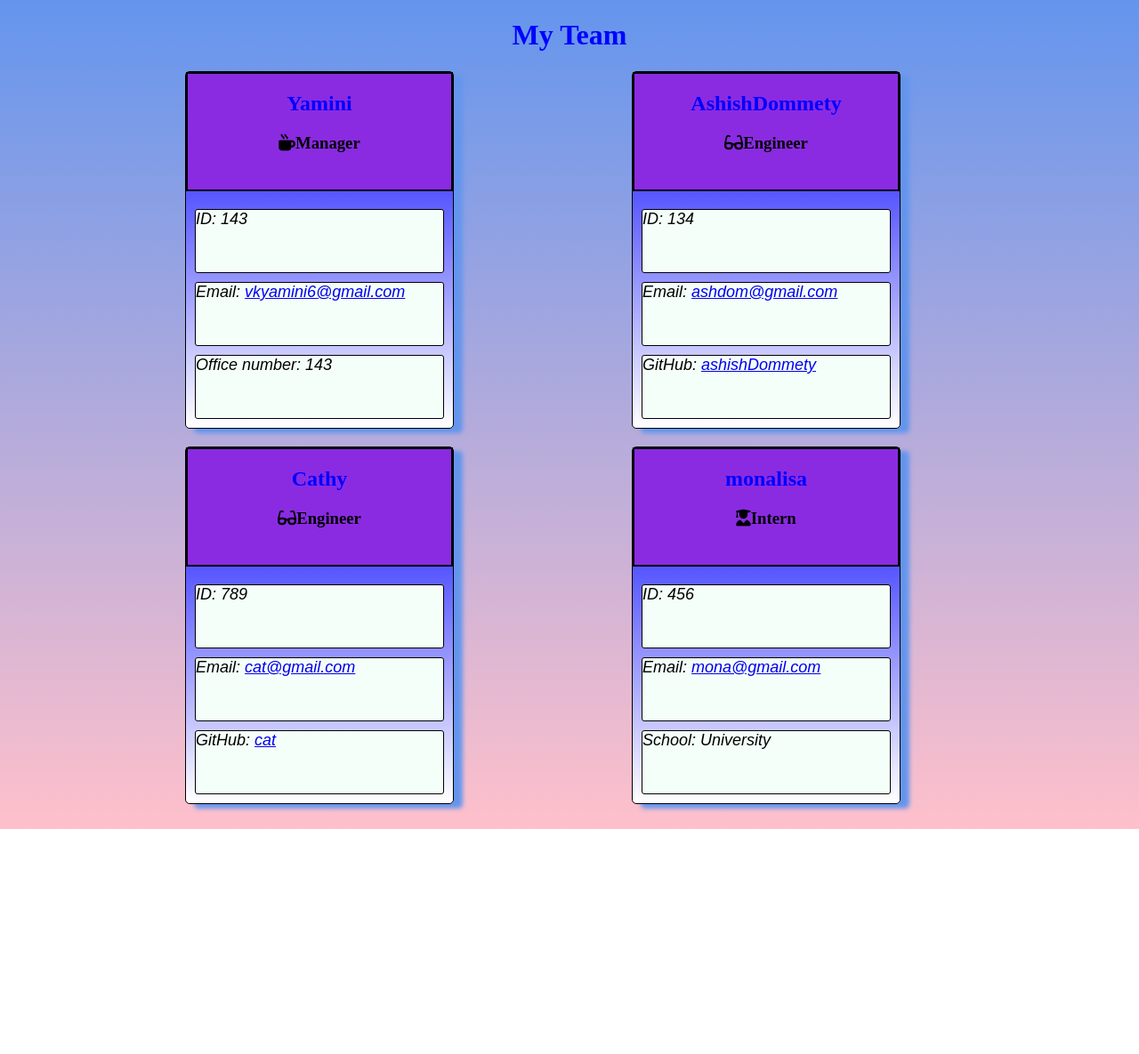
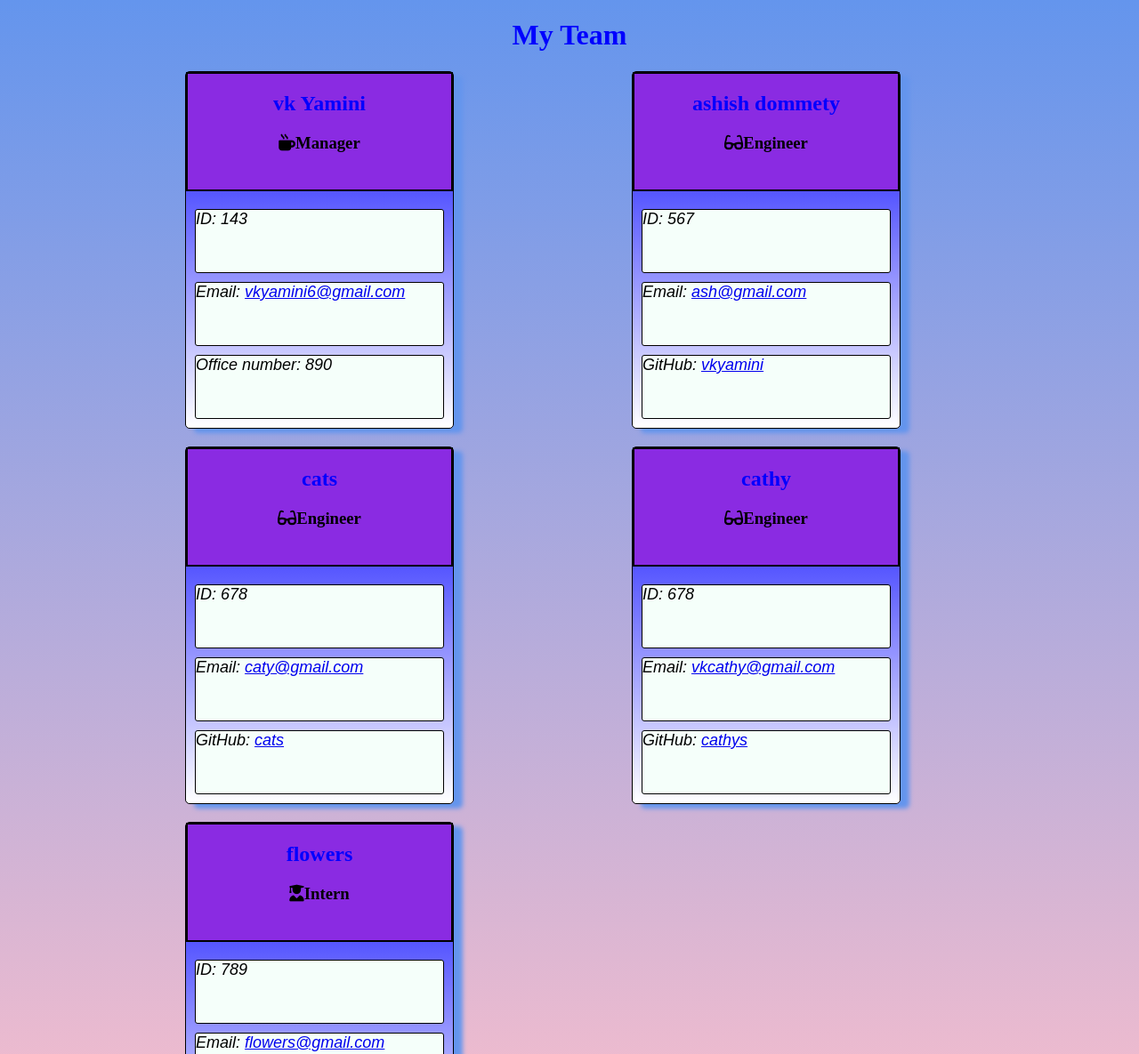
Before and after one commit to vkyamini/generate-Team-profile, a website: page index.html in a window 1280 px wide. Shown: the top 1185 px of the page at 89% size. Before the commit the page ends 932 px from the top, so only its background shows below. Drawn offline with Linux system fonts and the light colour scheme.

```diff
--- a/index.html
+++ b/index.html
@@ -25,56 +25,70 @@
 
         <div class="card employee-card">
         <div class="card-header">
-            <h2 class="card-title">Yamini</h2>
+            <h2 class="card-title">vk Yamini</h2>
             <h3 class="card-title"><i class="fas fa-mug-hot mr-2"></i>Manager</h3>
         </div>
         <div class="card-body">
             <ul class="list-group">
                 <li class="list-group-item">ID: 143</li>
                 <li class="list-group-item">Email: <a href="mailto:vkyamini6@gmail.com">vkyamini6@gmail.com</a></li>
-                <li class="list-group-item">Office number: 143</li>
+                <li class="list-group-item">Office number: 890</li>
             </ul>
         </div>
     </div>
 
         <div class="card employee-card">
     <div class="card-header">
-        <h2 class="card-title">AshishDommety</h2>
+        <h2 class="card-title">ashish dommety</h2>
         <h3 class="card-title"><i class="fas fa-glasses mr-2"></i>Engineer</h3>
     </div>
     <div class="card-body">
         <ul class="list-group">
-            <li class="list-group-item">ID: 134</li>
-            <li class="list-group-item">Email: <a href="mailto:ashdom@gmail.com">ashdom@gmail.com</a></li>
-            <li class="list-group-item">GitHub: <a href="https://github.com/ashishDommety" target="_blank" rel="noopener noreferrer">ashishDommety</a></li>
+            <li class="list-group-item">ID: 567</li>
+            <li class="list-group-item">Email: <a href="mailto:ash@gmail.com">ash@gmail.com</a></li>
+            <li class="list-group-item">GitHub: <a href="https://github.com/vkyamini" target="_blank" rel="noopener noreferrer">vkyamini</a></li>
         </ul>
     </div>
 </div>
 
         <div class="card employee-card">
     <div class="card-header">
-        <h2 class="card-title">Cathy</h2>
+        <h2 class="card-title">cats</h2>
         <h3 class="card-title"><i class="fas fa-glasses mr-2"></i>Engineer</h3>
     </div>
     <div class="card-body">
         <ul class="list-group">
-            <li class="list-group-item">ID: 789</li>
-            <li class="list-group-item">Email: <a href="mailto:cat@gmail.com">cat@gmail.com</a></li>
-            <li class="list-group-item">GitHub: <a href="https://github.com/cat" target="_blank" rel="noopener noreferrer">cat</a></li>
+            <li class="list-group-item">ID: 678</li>
+            <li class="list-group-item">Email: <a href="mailto:caty@gmail.com">caty@gmail.com</a></li>
+            <li class="list-group-item">GitHub: <a href="https://github.com/cats" target="_blank" rel="noopener noreferrer">cats</a></li>
         </ul>
     </div>
 </div>
 
         <div class="card employee-card">
     <div class="card-header">
-        <h2 class="card-title">monalisa</h2>
+        <h2 class="card-title">cathy</h2>
+        <h3 class="card-title"><i class="fas fa-glasses mr-2"></i>Engineer</h3>
+    </div>
+    <div class="card-body">
+        <ul class="list-group">
+            <li class="list-group-item">ID: 678</li>
+            <li class="list-group-item">Email: <a href="mailto:vkcathy@gmail.com">vkcathy@gmail.com</a></li>
+            <li class="list-group-item">GitHub: <a href="https://github.com/cathys" target="_blank" rel="noopener noreferrer">cathys</a></li>
+        </ul>
+    </div>
+</div>
+
+        <div class="card employee-card">
+    <div class="card-header">
+        <h2 class="card-title">flowers</h2>
         <h3 class="card-title"><i class="fas fa-user-graduate mr-2"></i>Intern</h3>
     </div>
     <div class="card-body">
         <ul class="list-group">
-            <li class="list-group-item">ID: 456</li>
-            <li class="list-group-item">Email: <a href="mailto:mona@gmail.com">mona@gmail.com</a></li>
-            <li class="list-group-item">School: University</li>
+            <li class="list-group-item">ID: 789</li>
+            <li class="list-group-item">Email: <a href="mailto:flowers@gmail.com">flowers@gmail.com</a></li>
+            <li class="list-group-item">School: school</li>
         </ul>
     </div>
 </div>
```
Also changed, not shown: README.md.
